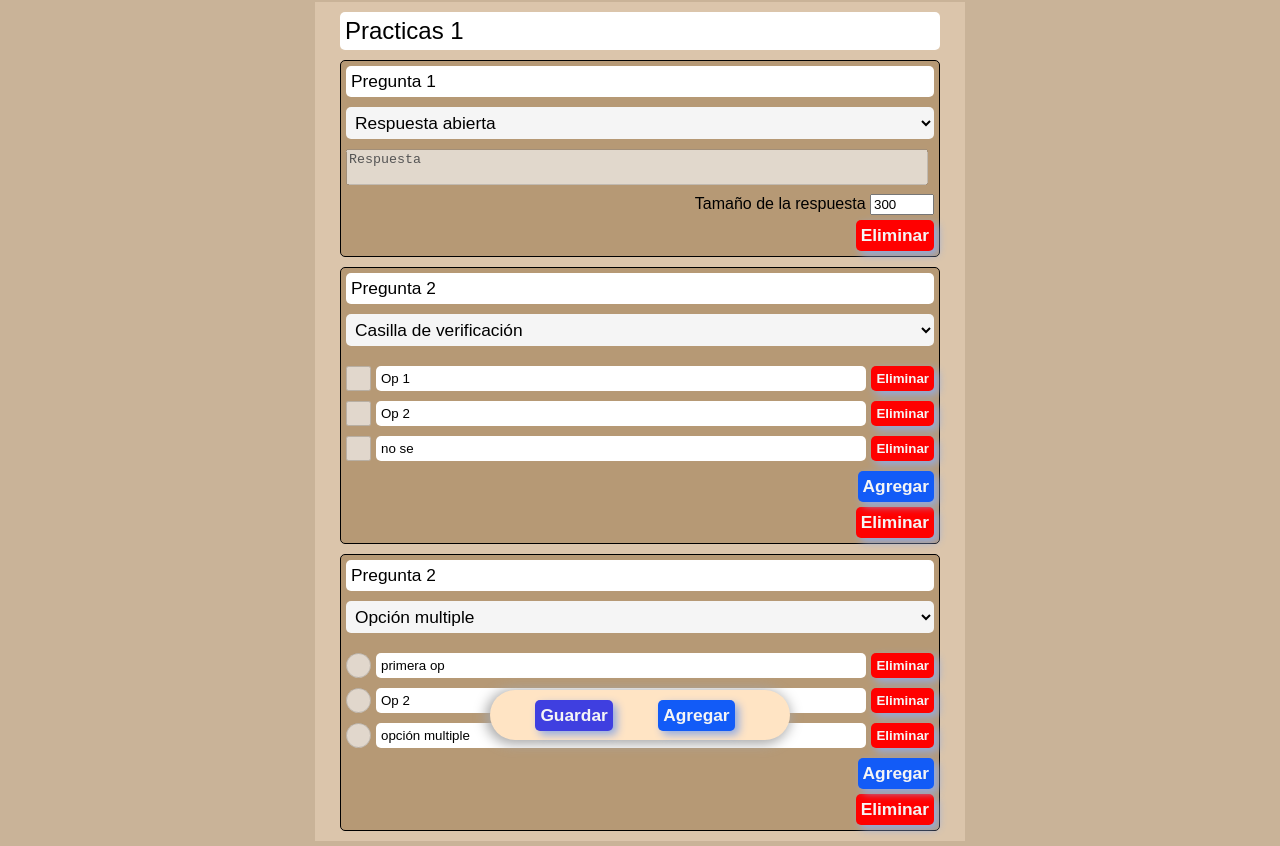
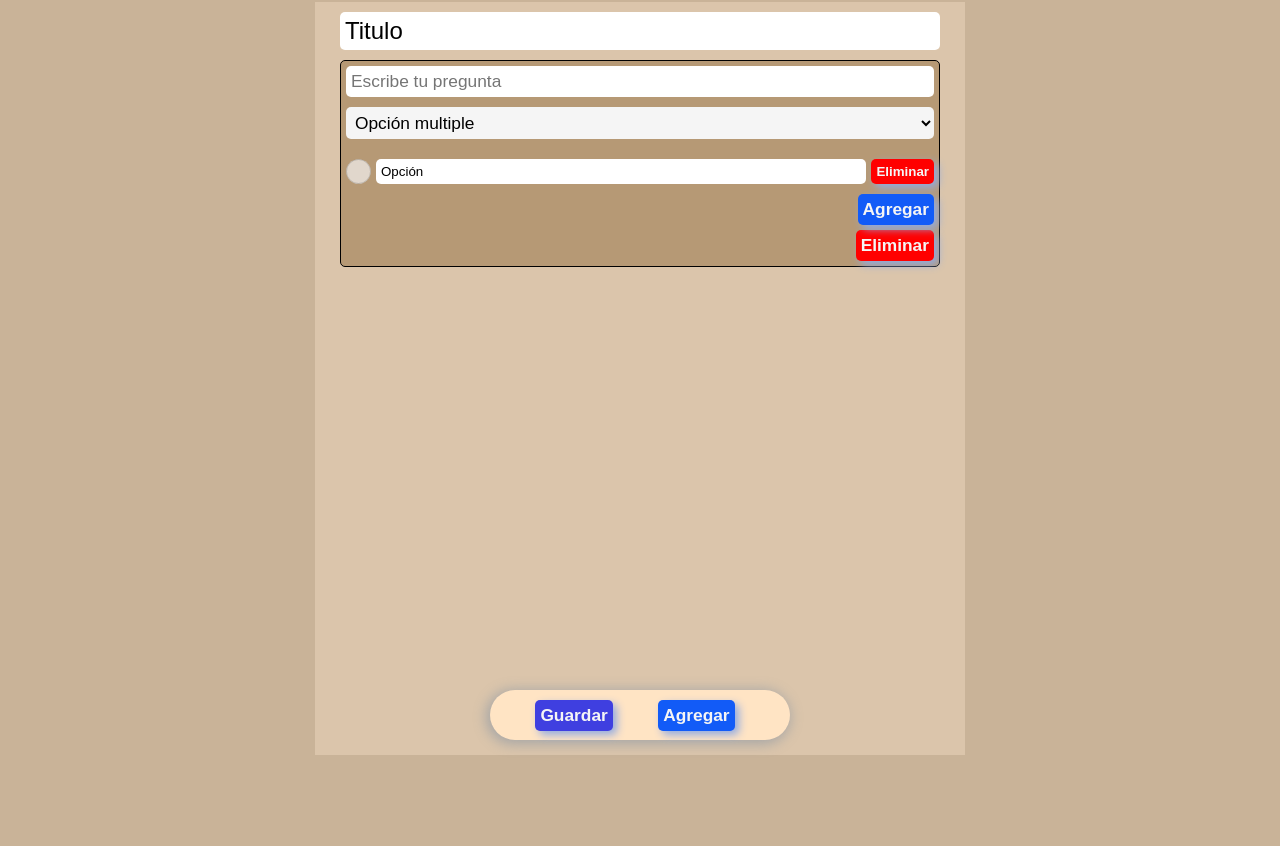
Before and after one commit to Emmanueloz/evaluations, a plain HTML site: page index.html in a window 1280 px wide. Shown: the part 40-886 px from the top of the page. After the commit the page ends 800 px from the top, so only its background shows below. Drawn offline with Linux system fonts and the light colour scheme.

Commit message:
condicion para si el documento se genera o no

```diff
--- a/index.html
+++ b/index.html
@@ -13,7 +13,9 @@
     </header>
     <main>
       <article id="questionArticle">
+
         <section id="dataEvaluation">
+          <input type="hidden" id="id" name="id" value="">
           <input type="text" id="title" value="Titulo" placeholder="Titulo" >
         </section>
         <section id="ListQuestion">
--- a/js/components/BaseListInput.js
+++ b/js/components/BaseListInput.js
@@ -54,7 +54,7 @@ export class BaseListInput extends HTMLElement {
   }
 
   addInput(inputValue = "Opción") {
-    console.log(this.countInput);
+    //console.log(this.countInput);
     this.sumCountInput();
     const newInputItem = new InputItem(this, this.type);
     newInputItem.inputValue = inputValue;
--- a/js/components/InputItem.js
+++ b/js/components/InputItem.js
@@ -25,7 +25,6 @@ export class InputItem extends HTMLElement {
       return;
     }
     this.listInput.resCountInput();
-    console.log(this.listInput.countInput);
     this.remove();
   }
 
--- a/js/components/TextAreaInput.js
+++ b/js/components/TextAreaInput.js
@@ -13,7 +13,7 @@ export class TextAreaInput extends HTMLElement {
   }
 
   handleOnInput(e) {
-    console.log(e.target.value);
+    //console.log(e.target.value);
     this.length = e.target.value;
   }
 
--- a/js/elements.js
+++ b/js/elements.js
@@ -1,4 +1,5 @@
 // Definición de elementos en el html
+export const id = document.getElementById("id");
 export const titleValue = document.getElementById("title");
 export const listQuestion = document.getElementById("ListQuestion");
 export const btnAddQuestion = document.getElementById("btnAddQuestion");
--- a/js/generateEvaluation.js
+++ b/js/generateEvaluation.js
@@ -1,10 +1,8 @@
 import { titleValue, listQuestion } from "./elements.js";
 import { ContextListQuestion } from "./context/contextListQuestion.js";
-import { QuestionEditor, TYPE_QUESTION } from "./components/QuestionEditor.js";
+import { QuestionEditor } from "./components/QuestionEditor.js";
 
-export const evaluation = {
-  title: "Practicas 1",
-  questions: [
+/*
 {
   id: 0,
   questionValue: "Pregunta 1",
@@ -12,21 +10,10 @@ export const evaluation = {
   answers: null,
   lengthAnswers: 300,
 },
-    {
-      id: 1,
-      questionValue: "Pregunta 2",
-      typeQuestion: TYPE_QUESTION.CHECK_BOX,
-      answers: ["Op 1", "Op 2", "no se"],
-      lengthAnswers: null,
-    },
-    {
-      id: 2,
-      questionValue: "Pregunta 2",
-      typeQuestion: TYPE_QUESTION.MULTIPLE_OPTION,
-      answers: ["primera op", "Op 2", "opción multiple"],
-      lengthAnswers: null,
-    },
-  ],
+ */
+export const evaluation = {
+  title: "Titulo",
+  questions: [],
 };
 
 /**
--- a/js/main.js
+++ b/js/main.js
@@ -1,6 +1,7 @@
 import { ContextListQuestion } from "./context/contextListQuestion.js";
 import { QuestionEditor } from "./components/QuestionEditor.js";
 import { generateEvaluation, evaluation } from "./generateEvaluation.js";
+import { id } from "./elements.js";
 
 import {
   titleValue,
@@ -9,7 +10,10 @@ import {
   btnSave,
 } from "./elements.js";
 
-generateEvaluation(evaluation);
+if (id.value !== "") {
+  generateEvaluation(evaluation);
+  console.log("editar");
+}
 // Evento para agregar un nuevo editor de pregunta
 btnAddQuestion.addEventListener("click", () => {
   const question = new QuestionEditor();
```
Lines whose indentation alone changed are shown as unchanged.
